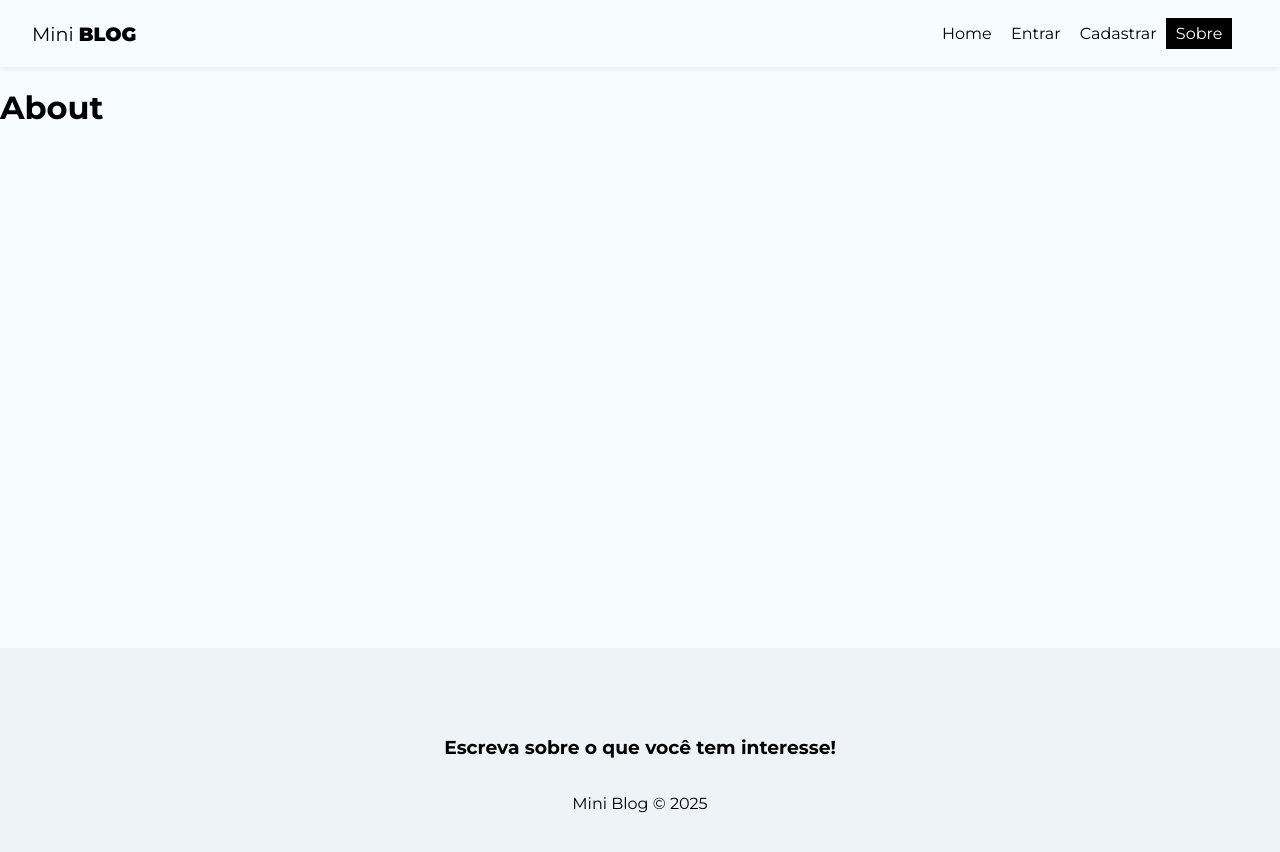
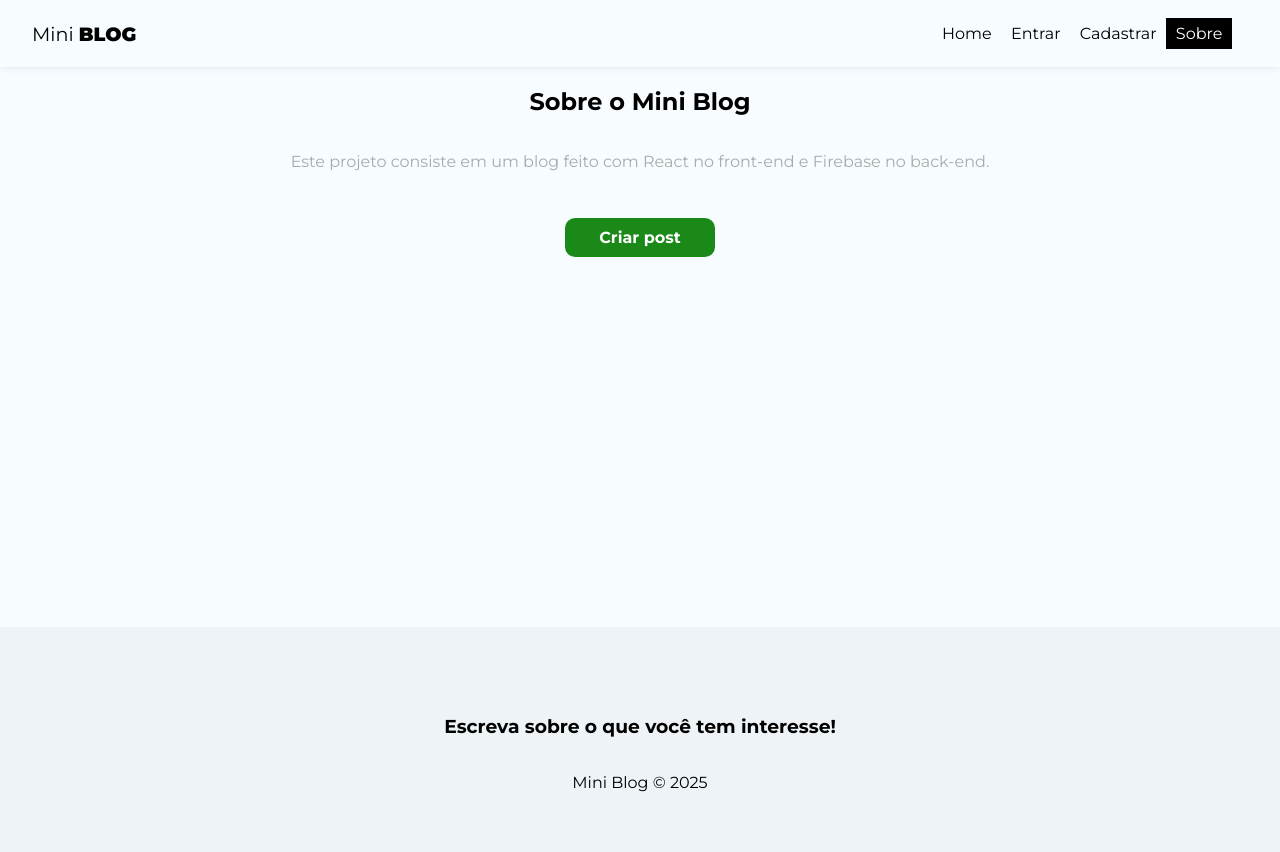
Before and after one commit to lucianapepelucio/mini-blog, a React (Vite) app: page /about in a window 1280 px wide. Shown: the top 852 px of the page. Built offline with nearby package versions, Linux system fonts and the light colour scheme; no server answers.

Commit message:
blocking pages that require authentication

```diff
--- a/src/App.jsx
+++ b/src/App.jsx
@@ -43,10 +43,22 @@
             <Routes>
               <Route path="/" element={<Home />} />
               <Route path="/about" element={<About />} />
-              <Route path="/login" element={<Login />} />
-              <Route path="/register" element={<Register />} />
-              <Route path="/posts/create" element={<CreatePost />} />
-              <Route path="/dashboard" element={<Dashboard />} />
+              <Route
+                path="/login"
+                element={!user ? <Login /> : <Navigate to="/" />}
+              />
+              <Route
+                path="/register"
+                element={!user ? <Register /> : <Navigate to="/" />}
+              />
+              <Route
+                path="/posts/create"
+                element={user ? <CreatePost /> : <Navigate to="/login" />}
+              />
+              <Route
+                path="/dashboard"
+                element={user ? <Dashboard /> : <Navigate to="/login" />}
+              />
             </Routes>
           </div>
           <Footer />
--- a/src/pages/About/About.jsx
+++ b/src/pages/About/About.jsx
@@ -1,10 +1,20 @@
-//CSS
+import { Link } from "react-router-dom";
+
 import styles from "./About.module.css";
 
 const About = () => {
   return (
-    <div>
-      <h1>About</h1>
+    <div className={styles.about}>
+      <h2>
+        Sobre o Mini <span>Blog</span>
+      </h2>
+      <p>
+        Este projeto consiste em um blog feito com React no front-end e Firebase
+        no back-end.
+      </p>
+      <Link to="/posts/create" className="btn">
+        Criar post
+      </Link>
     </div>
   );
 };
--- a/src/pages/About/About.module.css
+++ b/src/pages/About/About.module.css
@@ -0,0 +1,17 @@
+.about {
+  text-align: center;
+  display: flex;
+  flex-direction: column;
+  align-items: center;
+}
+
+.about p {
+  color: #aaa;
+  margin-bottom: 2em;
+}
+
+.about a {
+  display: block;
+  margin-top: 15px;
+  padding: 10px 15px;
+}
```
Also changed, not shown: 1 other file (tests, documents, lock files or other folders).
